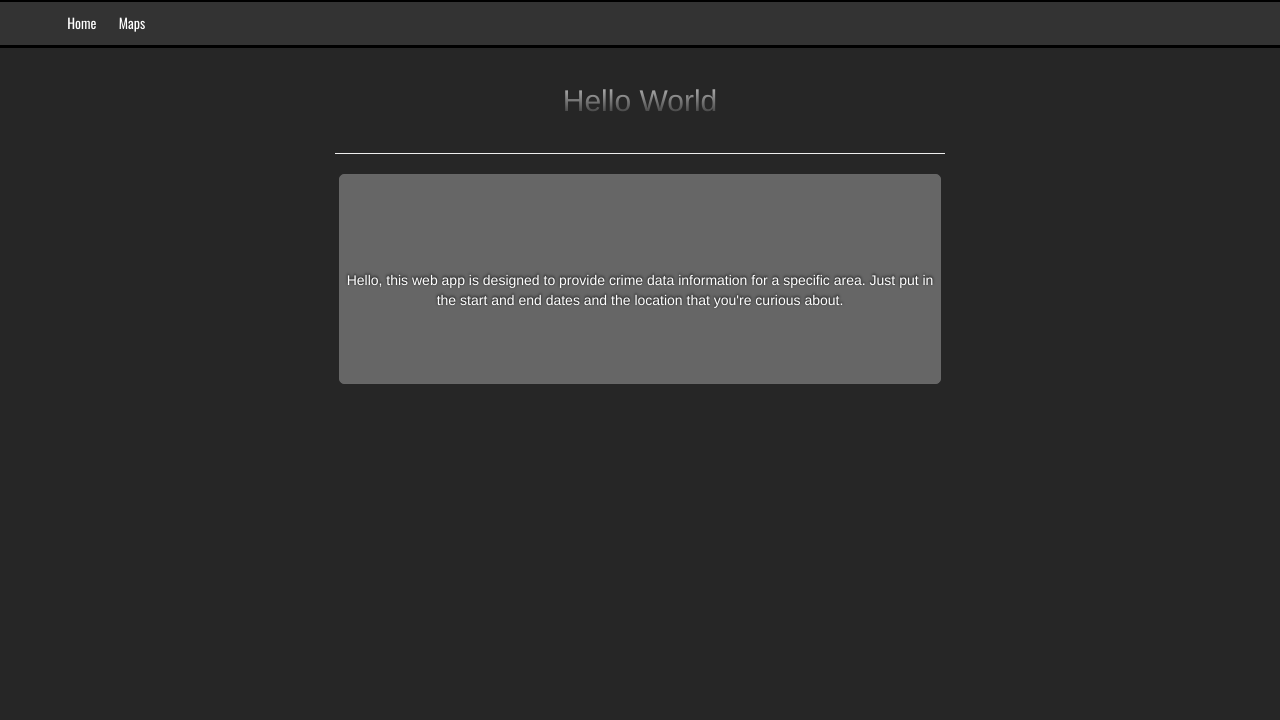
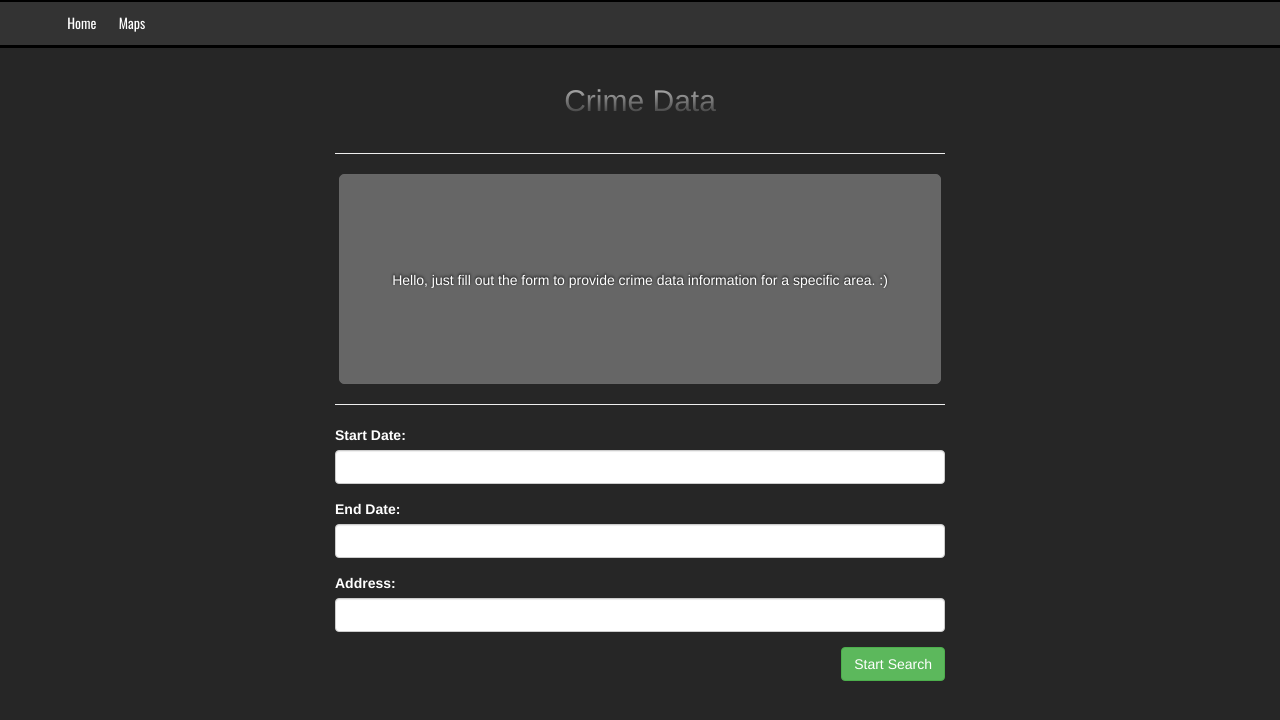
Before and after one commit to aquang9124/angu-js-events, a website: page client/index.html in a window 1280 px wide. Drawn offline with nearby package versions, Linux system fonts and the light colour scheme; some packages are replaced by stand-ins of ours; files that its build step writes are made by us from their sources.

Commit message:
created form on home page and added appropriate method in homeCtrl

```diff
--- a/client/js/home.controller.js
+++ b/client/js/home.controller.js
@@ -7,6 +7,26 @@
 		var vm = this;
 
 		// Bound variables
+		vm.header = [{ message: 'Crime Data' }, { message: 'With Google Maps' }];
+		vm.cIndex = 0;
+		vm.newSearch = {};
+		vm.switchHeaders = switchHeaders;
+		vm.startSearch = startSearch;
 
+		// Function implementations
+		function switchHeaders(current) {
+			if (vm.cIndex === 0)
+			{
+				vm.cIndex = 1;
+			}
+			else
+			{
+				vm.cIndex = 0;
+			}
+		}
+
+		function startSearch() {
+			console.log(vm.newSearch);
+		}
 	}
 } )(angular);
--- a/client/partials/home.html
+++ b/client/partials/home.html
@@ -1,13 +1,35 @@
 <div class="row">
 	<div class="col-md-6 col-md-offset-3">
-		<h2 class="text-center" id="spc-heading">Hello World</h2>
+		<h2 class="text-center" id="spc-heading" ng-click="vm.switchHeaders()">{{ vm.header[vm.cIndex].message }}</h2>
 		<hr>
 	</div>
 </div>
 <div class="row">
 	<div class="col-xs-12">
 		<div id="directions">
-			<p id="direction-text">Hello, this web app is designed to provide crime data information for a specific area. Just put in the start and end dates and the location that you're curious about.</p>
+			<p id="direction-text">Hello, just fill out the form to provide crime data information for a specific area. :)</p>
 		</div>
 	</div>
 </div>
+<div class="row">
+	<div class="col-md-6 col-md-offset-3">
+		<hr>
+		<form>
+			<div class="form-group">
+				<label>Start Date:</label>
+				<input type="text" ng-model="vm.newSearch.start" class="form-control">
+			</div>
+			<div class="form-group">
+				<label>End Date:</label>
+				<input type="text" ng-model="vm.newSearch.end" class="form-control">
+			</div>
+			<div class="form-group">
+				<label>Address:</label>
+				<input type="text" ng-model="vm.newSearch.address" class="form-control">
+			</div>
+			<div class="form-group">
+				<button class="btn btn-success pull-right" ng-click="vm.startSearch()">Start Search</button>
+			</div>
+		</form>
+	</div>
+</div>
```
Also changed, not shown: client/dist/js/app.min.js.
